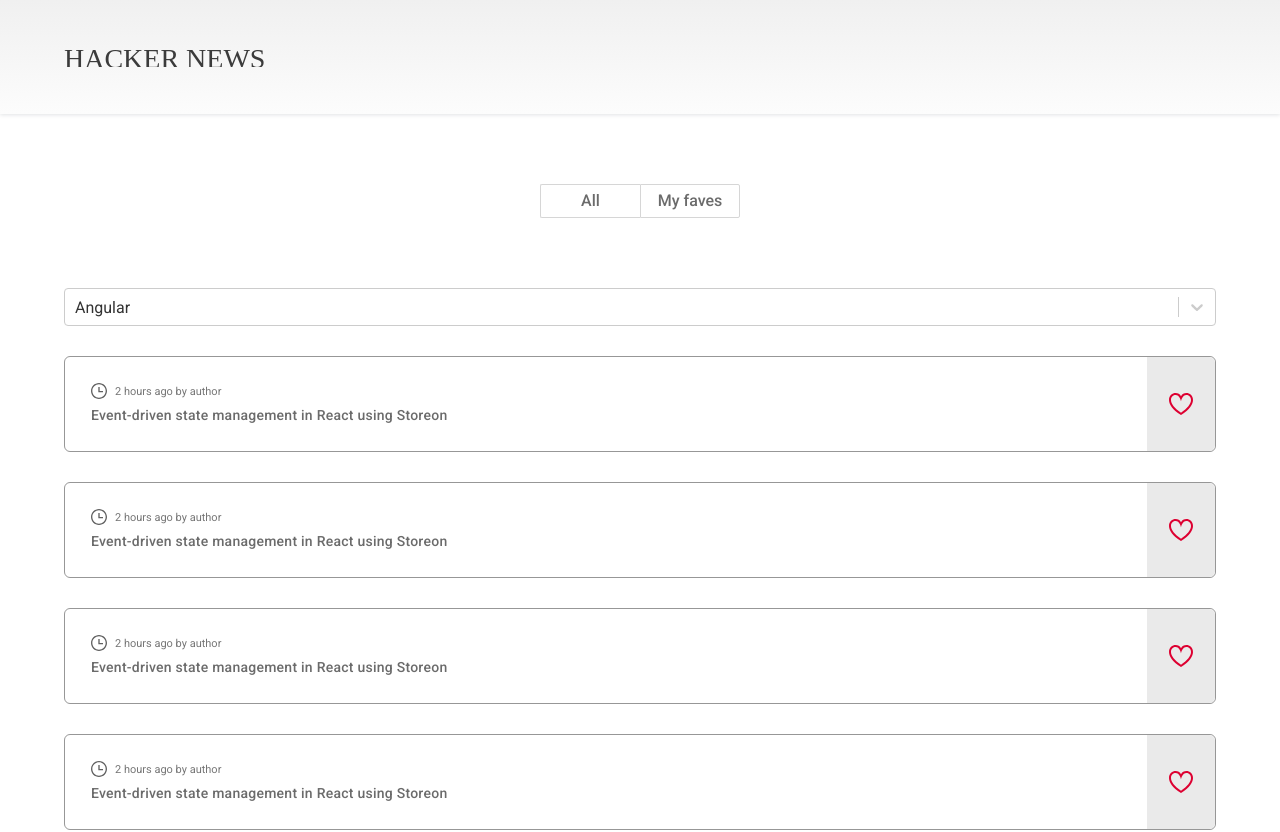
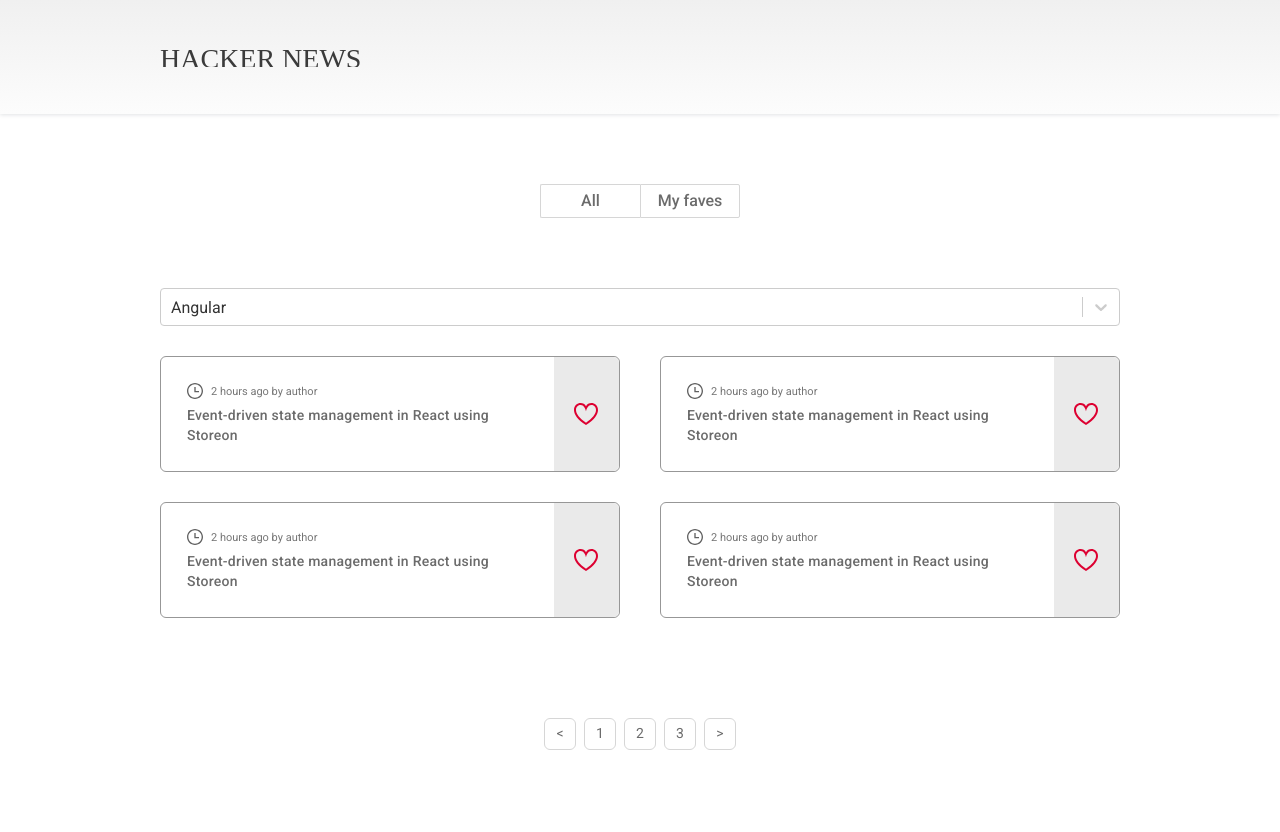
Before and after one commit to heraldofortuna/hacker-news, a React (Create React App) app: page / in a window 1280 px wide. Shown: the top 832 px of the page. Built offline with nearby package versions, Linux system fonts and the light colour scheme; the HTML template or start-up script is replaced by a standard one.

Commit message:
Se agregaron estilos responsivos con media queries

```diff
--- a/src/styles/App.css
+++ b/src/styles/App.css
@@ -32,19 +32,37 @@
 }
 
 .tab-section {
-  padding: 70px 0;
+  padding: 50px 0;
   /** Grid CSS styles **/
   display: grid;
   place-items: center;
 }
 
 .select-section {
-  padding: 0 0 30px 0;
+  padding: 0 0 20px 0;
 }
 
 .navigator-section {
-  padding: 100px 0;
+  padding: 60px 0;
   /** Grid CSS styles **/
   display: grid;
   place-items: center;
 }
+
+@media (min-width: 600px) {
+  .container {
+    width: 75%;
+  }
+
+  .tab-section {
+    padding: 70px 0;
+  }
+
+  .select-section {
+    padding: 0 0 30px 0;
+  }
+
+  .navigator-section {
+    padding: 100px 0;
+  }
+}
--- a/src/styles/CardList.css
+++ b/src/styles/CardList.css
@@ -2,5 +2,12 @@
   display: grid;
   grid-template-columns: repeat(1, 1fr);
   place-items: center;
-  gap: 30px 40px;
+  gap: 10px;
 }
+
+@media (min-width: 600px) {
+  .cardlist {
+    grid-template-columns: repeat(2, 1fr);
+    gap: 30px 40px;
+  }
+}
```
